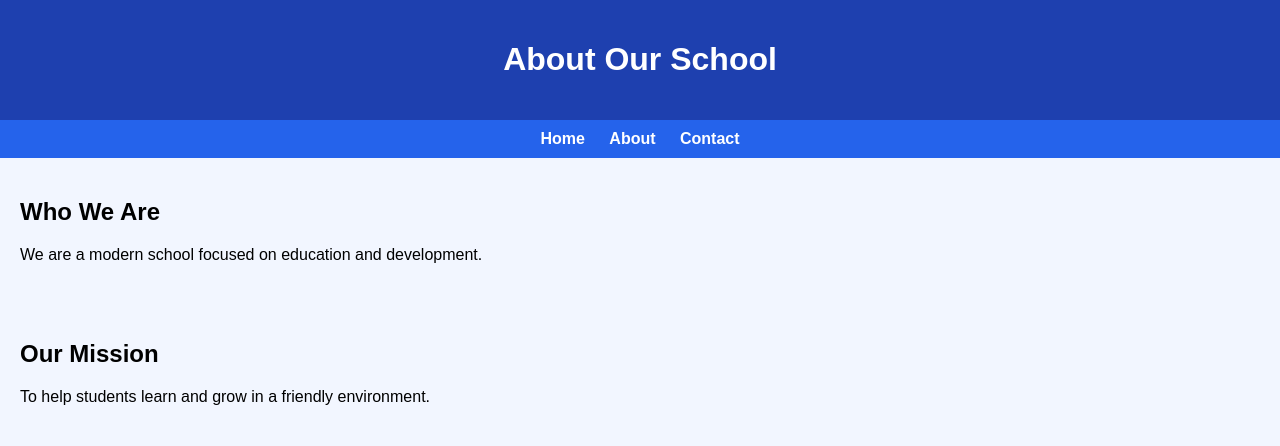
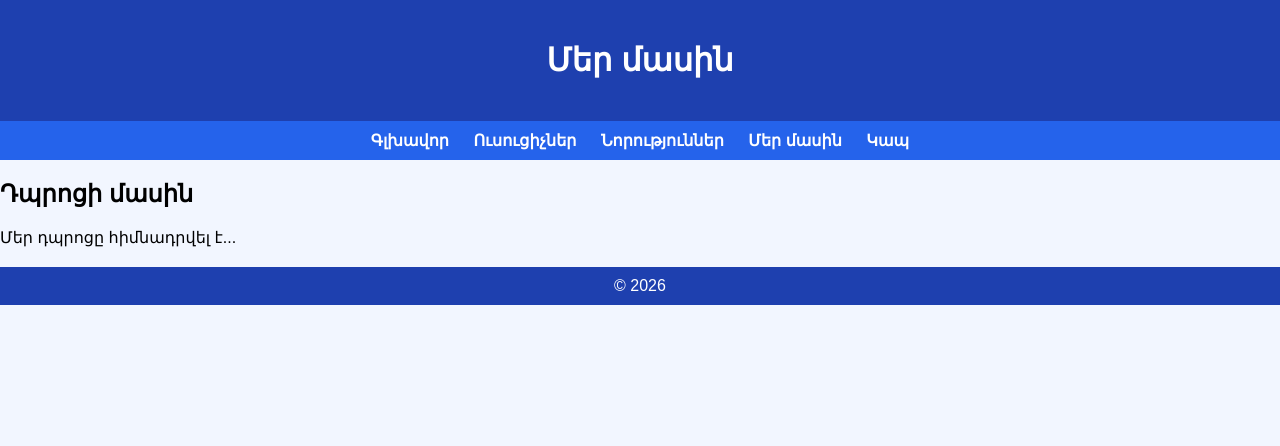
Before and after one commit to anigharib812-cmyk/higeschool-website, a plain HTML site: page about.html in a window 1280 px wide. Drawn offline with Linux system fonts and the light colour scheme.

Commit message:
Update about.html

```diff
--- a/about.html
+++ b/about.html
@@ -1,31 +1,28 @@
 <!DOCTYPE html>
-<html>
+<html lang="hy">
 <head>
-  <title>About School</title>
-  <link rel="stylesheet" href="style.css">
+<meta charset="UTF-8">
+<title>Մեր մասին</title>
+<link rel="stylesheet" href="style.css">
 </head>
-
 <body>
 
-<header>
-  <h1>About Our School</h1>
-</header>
+<header><h1>Մեր մասին</h1></header>
 
 <nav>
-  <a href="index.html">Home</a>
-  <a href="about.html">About</a>
-  <a href="contact.html">Contact</a>
+    <a href="index.html">Գլխավոր</a>
+    <a href="teachers.html">Ուսուցիչներ</a>
+    <a href="news.html">Նորություններ</a>
+    <a href="about.html">Մեր մասին</a>
+    <a href="contact.html">Կապ</a>
 </nav>
 
-<section>
-  <h2>Who We Are</h2>
-  <p>We are a modern school focused on education and development.</p>
-</section>
+<div class="container">
+    <h2>Դպրոցի մասին</h2>
+    <p>Մեր դպրոցը հիմնադրվել է...</p>
+</div>
 
-<section>
-  <h2>Our Mission</h2>
-  <p>To help students learn and grow in a friendly environment.</p>
-</section>
+<footer>© 2026</footer>
 
 </body>
 </html>
```
